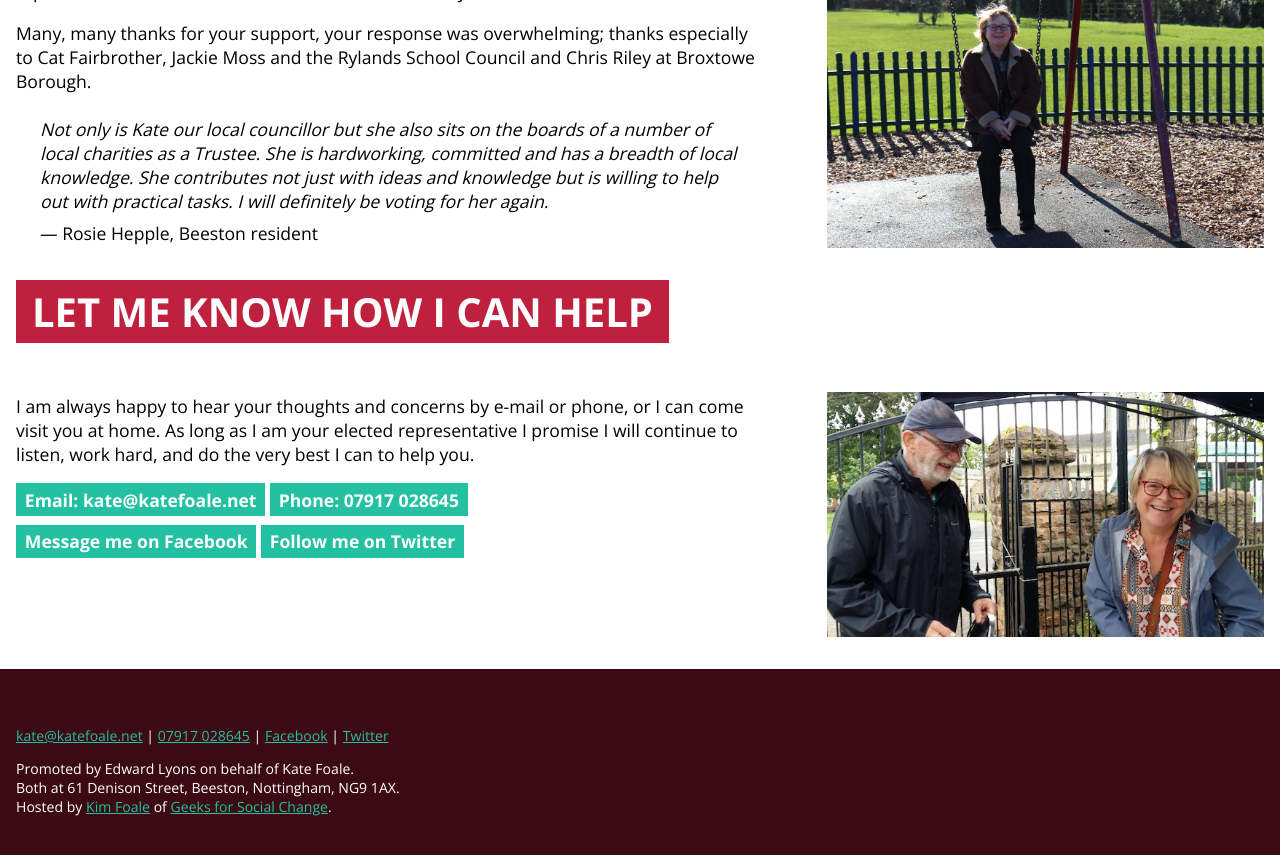
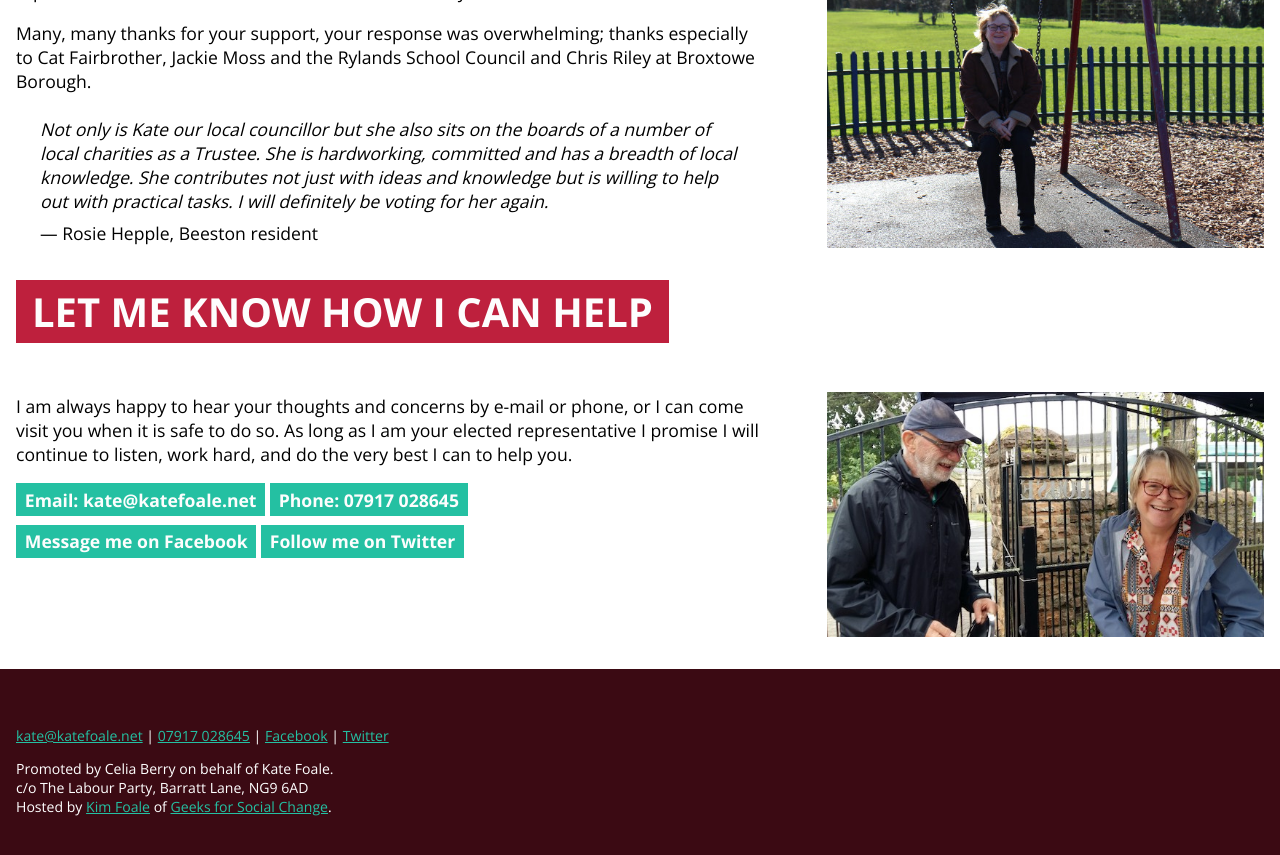
Before and after one commit to kimadactyl/kate-foale, a Jekyll site: the page built from index.html, in a window 1280 px wide and 900 px high, scrolled down 3654 px. Shown: the top 855 px of the window. Built offline with Jekyll 4.4.1, drawn with Linux system fonts in a browser that asks for light colours; comment, search, counter and statistics services are not loaded; some of the changed text lies outside the part shown.

Commit message:
Update text

```diff
--- a/_includes/footer.html
+++ b/_includes/footer.html
@@ -7,8 +7,8 @@
       <a href="http://twitter.com/katefoale">Twitter</a>
     </p>
     <p>
-      Promoted by Edward Lyons on behalf of Kate Foale.<br>
-      Both at 61 Denison Street, Beeston, Nottingham, NG9 1AX.</br>
+      Promoted by Celia Berry on behalf of Kate Foale.<br>
+      c/o The Labour Party, Barratt Lane, NG9 6AD</br>
       Hosted by <a href="mailto:kim@gfsc.studio">Kim Foale</a> of <a href="http://gfsc.network">Geeks for Social Change</a>.
     </p>
   </div>
--- a/docs/feed.xml
+++ b/docs/feed.xml
@@ -1 +1 @@
-<?xml version="1.0" encoding="utf-8"?><feed xmlns="http://www.w3.org/2005/Atom" ><generator uri="https://jekyllrb.com/" version="3.6.3">Jekyll</generator><link href="http://localhost:4000/feed.xml" rel="self" type="application/atom+xml" /><link href="http://localhost:4000/" rel="alternate" type="text/html" /><updated>2021-01-13T12:32:03+00:00</updated><id>http://localhost:4000/feed.xml</id><title type="html">Kate Foale</title><subtitle>Councillor Kate Foale for Beeston Central and Rylands</subtitle></feed>
+<?xml version="1.0" encoding="utf-8"?><feed xmlns="http://www.w3.org/2005/Atom" ><generator uri="https://jekyllrb.com/" version="3.6.3">Jekyll</generator><link href="http://localhost:4000/feed.xml" rel="self" type="application/atom+xml" /><link href="http://localhost:4000/" rel="alternate" type="text/html" /><updated>2021-01-13T12:34:56+00:00</updated><id>http://localhost:4000/feed.xml</id><title type="html">Kate Foale</title><subtitle>Councillor Kate Foale for Beeston Central and Rylands</subtitle></feed>
--- a/index.html
+++ b/index.html
@@ -11,7 +11,7 @@ layout: home
   <div class="content">
     <p>I listen, and then work tirelessly for the things that matter to you.</p>
     <p>Since my election in 2013, I've worked with community groups and residents to make our area a better place to live and work.</p>
-    <p>I love to hear your thoughts and concerns by e-mail or phone, and I can come visit you at home.</p>
+    <p>I love to hear your thoughts and concerns by e-mail or phone, and I can come visit you when it is safe to do so.</p>
     <p>As long as I am your elected representative I promise I will continue to listen, work hard, and do the very best I can to help you.</p>
 
     <h3>About me</h3>
@@ -128,7 +128,7 @@ layout: home
 
 <div class="row">
   <div class="content">
-    <p>I am always happy to hear your thoughts and concerns by e-mail or phone, or I can come visit you at home. As long as I am your elected representative I promise I will continue to listen, work hard, and do the very best I can to help you.</p>
+    <p>I am always happy to hear your thoughts and concerns by e-mail or phone, or I can come visit you when it is safe to do so. As long as I am your elected representative I promise I will continue to listen, work hard, and do the very best I can to help you.</p>
     <p>
       <a class="btn" href="mailto:kate@katefoale.net">Email: kate@katefoale.net</a>
       <a class="btn" href="tel:+447917028645">Phone: 07917 028645</a><br>
```
